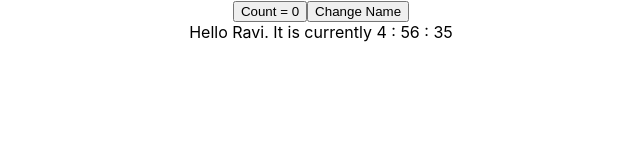
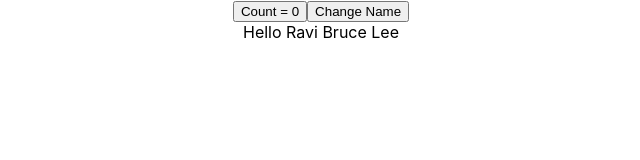
Before and after one commit to RAVIGANESHMBHAT/react-custom-hooks, a React (Create React App) app: page / in a window 1280 px wide. Shown: the top 160 px of the page, without its empty margins (319-959 px from the left). Built offline with nearby package versions, Linux system fonts and the light colour scheme.

Commit message:
Incorrect memo with props reference

```diff
--- a/src/App.js
+++ b/src/App.js
@@ -5,6 +5,7 @@ import DocTitleOne from "./components/DocTitleOne";
 import DocTitleTwo from "./components/DocTitleTwo";
 import { ArrayUseState } from "./components/Immutable State/ArrayUseState";
 import { ObjectUseState } from "./components/Immutable State/ObjectUseState";
+import { ParentFour } from "./components/Incorrect Optimization/ParentFour";
 import { ParentThree } from "./components/Incorrect Optimization/ParentThree";
 import { ChildOne } from "./components/Optimization/ChildOne";
 import { GrandParent } from "./components/Optimization/GrandParent";
@@ -41,7 +42,9 @@ function App() {
 
       {/* <ParentTwo /> */}
 
-      <ParentThree />
+      {/* <ParentThree /> */}
+
+      <ParentFour />
     </div>
   );
 }
--- /dev/null
+++ b/src/components/Incorrect Optimization/ChildFive.js
@@ -0,0 +1,12 @@
+import React from 'react'
+
+export const ChildFive = ({ name, person }) => {
+    console.log("ChildFive rendered...")
+  return (
+      <div>
+          Hello {name} {person.fname} {person.lname}
+    </div>
+  )
+}
+
+export const MemoizedChildFive = React.memo(ChildFive)
--- /dev/null
+++ b/src/components/Incorrect Optimization/ParentFour.js
@@ -0,0 +1,25 @@
+import React, { useState } from "react";
+import { MemoizedChildFive } from "./ChildFive";
+
+export const ParentFour = ({ children }) => {
+  const [count, setCount] = useState(0);
+    const [name, setName] = useState("Ravi");
+
+    const person = {
+        fname: 'Bruce',
+        lname: 'Lee'
+    }
+
+    const handleClick = () => {
+
+    }// passing this function as the prop to MemoizedChildFive will cause that component to re-render if the ParentFour prop changes
+
+  console.log("ParentFour render");
+  return (
+    <div>
+      <button onClick={() => setCount((c) => c + 1)}>Count = {count}</button>
+      <button onClick={() => setName("New Name")}>Change Name</button>
+      <MemoizedChildFive name={name} person={person}></MemoizedChildFive>
+    </div>
+  );
+};
```
Also changed, not shown: 1 other file (tests, documents, lock files or other folders).
